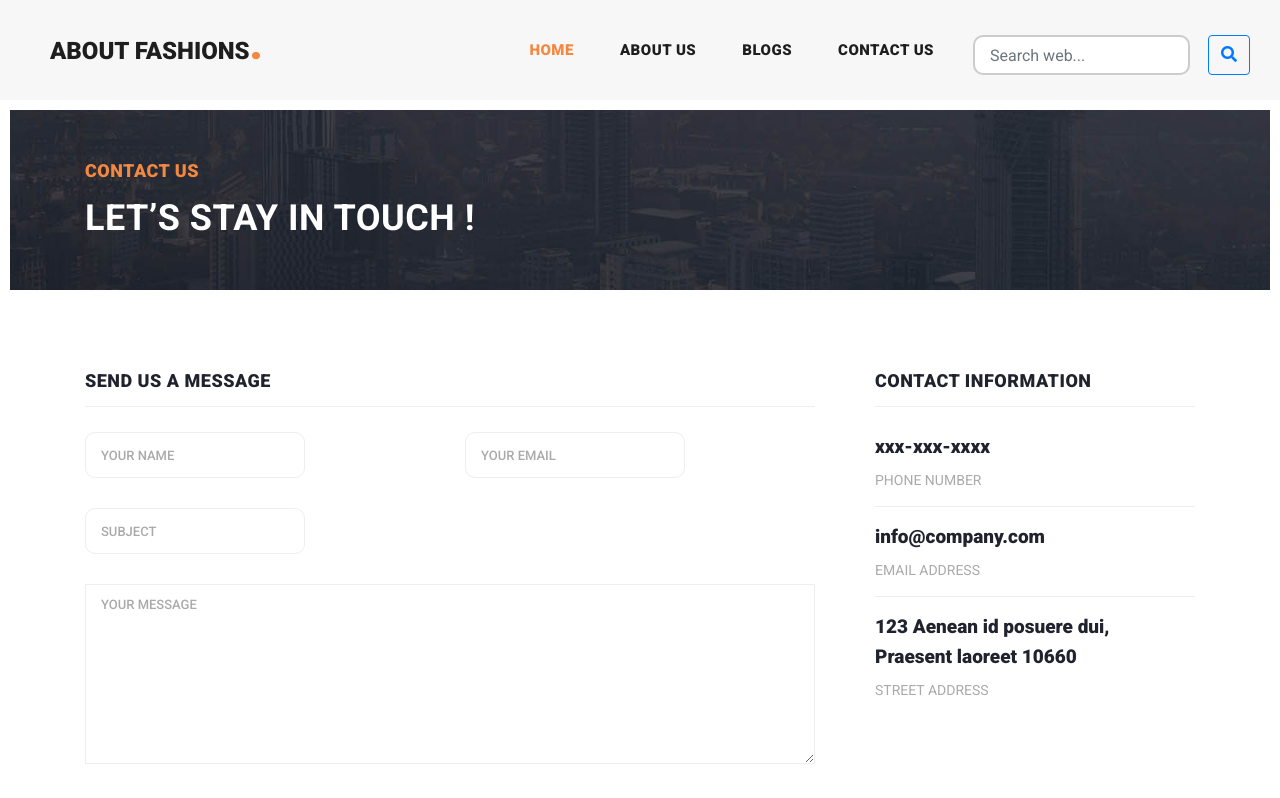
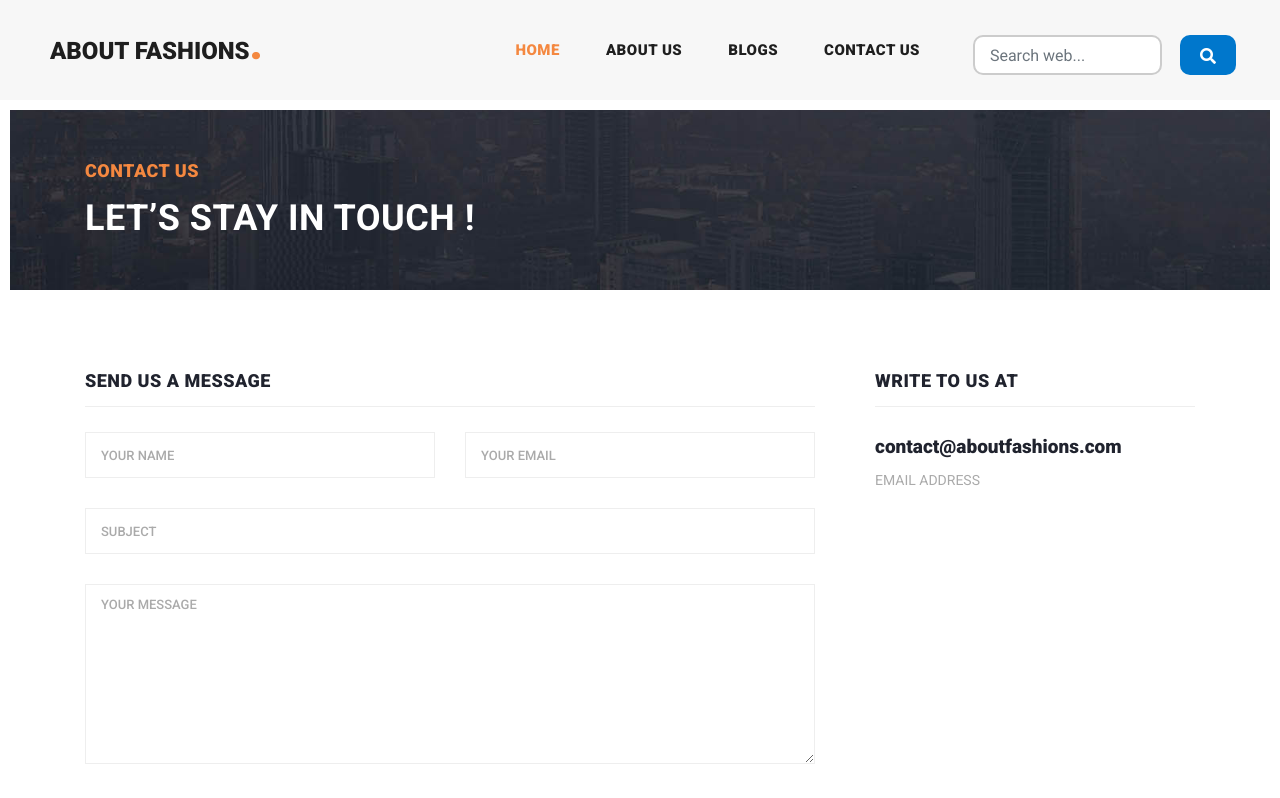
Before and after one commit to enigmatic-ads/aboutfashions-blog, a website: page public/contact.html in a window 1280 px wide. Shown: the top 798 px of the page. Drawn offline with Linux system fonts and the light colour scheme.

Commit message:
updated conatact page for email

```diff
--- a/public/assets/css/templatemo-stand-blog.css
+++ b/public/assets/css/templatemo-stand-blog.css
@@ -406,7 +406,7 @@
 
 /* Google search  */
 
-form {
+.search-form {
 	margin-top: 10px;
 	display: flex;
 	justify-content: center;
@@ -414,7 +414,7 @@
 	flex-wrap: wrap;
 }
 
-input[type="text"] {
+.search-form input[type="text"] {
 	padding: 10px 15px;
 	border-radius: 10px;
 	border: 2px solid #ccc;
@@ -425,12 +425,12 @@
 	height: 40px;
 }
 
-input[type="text"]:focus {
+.search-form [type="text"]:focus {
 	border-color: #0077cc;
 	outline: none;
 }
 
-button {
+.search-form button {
 	padding: 10px 20px;
 	border: none;
 	border-radius: 10px;
@@ -442,7 +442,7 @@
 	height: 40px;
 }
 
-button:hover {
+.search-form button:hover {
 	background-color: #005fa3;
 }
 
--- a/public/contact.html
+++ b/public/contact.html
@@ -88,7 +88,7 @@
             </ul>
 
             <!-- Desktop Search -->
-            <form action="search" method="get" target="_blank" class="form-inline ml-lg-3 d-none d-xl-flex">
+            <form action="search" method="get" target="_blank" class="search-form form-inline ml-lg-3 d-none d-xl-flex">
               <input type="text" name="q" class="form-control mr-2" placeholder="Search web..." required />
               <button type="submit" class="btn btn-outline-primary">
                 <i class="fas fa-search"></i>
@@ -174,34 +174,19 @@
                 <div class="col-lg-4">
                   <div class="sidebar-item contact-information">
                     <div class="sidebar-heading">
-                      <h2>contact information</h2>
+                      <h2>write to us at</h2>
                     </div>
                     <div class="content">
                       <ul>
                         <li>
-                          <h5>xxx-xxx-xxxx</h5>
-                          <span>PHONE NUMBER</span>
-                        </li>
-                        <li>
-                          <h5>info@company.com</h5>
+                          <h5>contact@aboutfashions.com</h5>
                           <span>EMAIL ADDRESS</span>
-                        </li>
-                        <li>
-                          <h5>123 Aenean id posuere dui,
-                          	<br>Praesent laoreet 10660</h5>
-                          <span>STREET ADDRESS</span>
                         </li>
                       </ul>
                     </div>
                   </div>
                 </div>
               </div>
-            </div>
-          </div>
-
-          <div class="col-lg-12">
-            <div id="map">
-              <iframe src="https://maps.google.com/maps?q=Av.+L%C3%BAcio+Costa,+Rio+de+Janeiro+-+RJ,+Brazil&t=&z=13&ie=UTF8&iwloc=&output=embed" width="100%" height="450px" frameborder="0" style="border:0" allowfullscreen></iframe>
             </div>
           </div>
 
```
Also changed, not shown: public/about.html (+1 -1 lines), public/blogs.html (+1 -1 lines), public/index.html (+1 -1 lines), public/post-details.html (+1 -1 lines).
